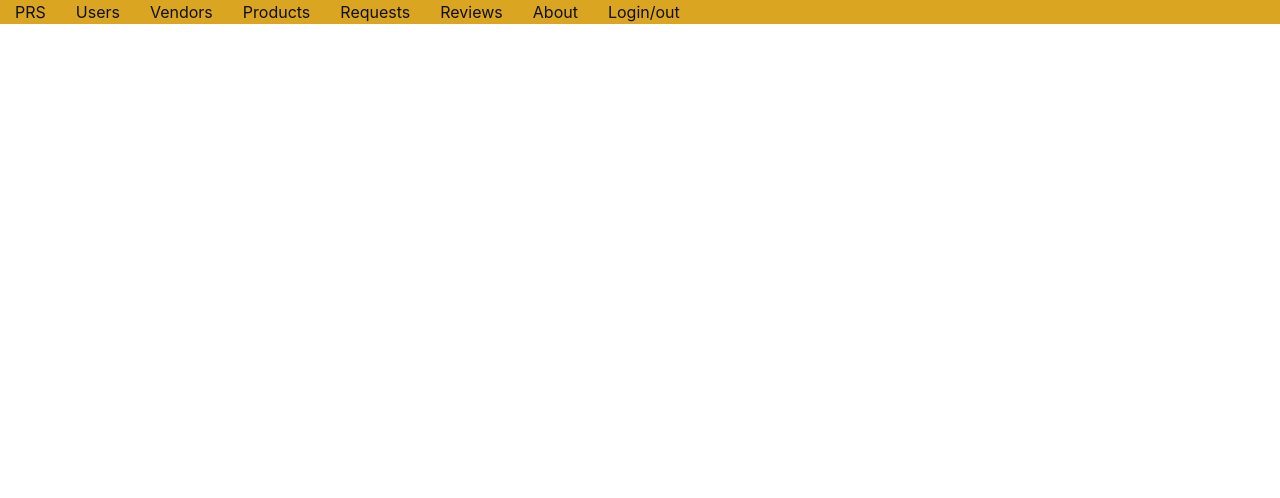
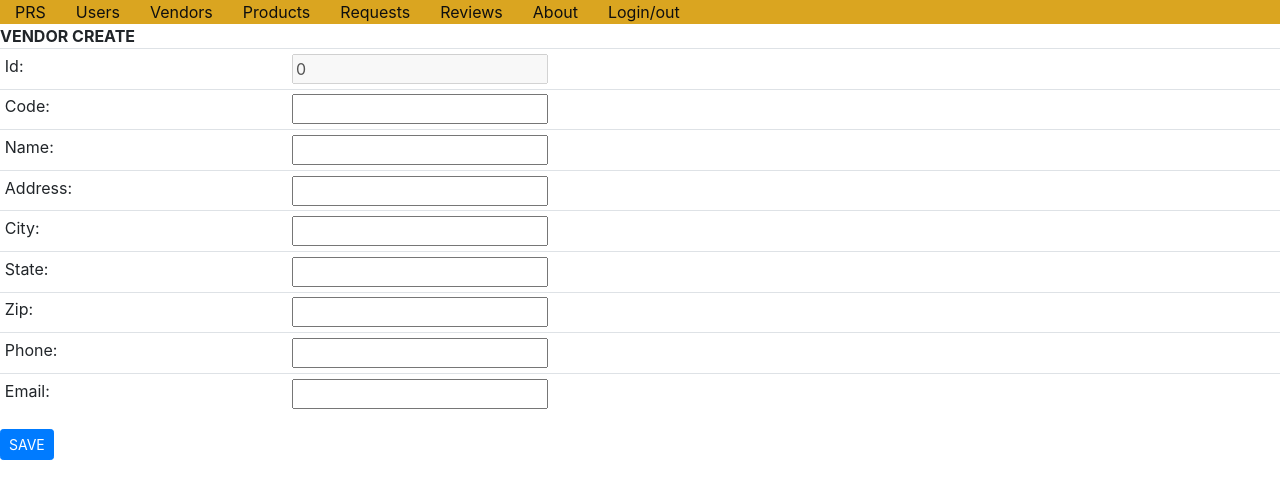
Before and after one commit to tsegaylf/PRSClientSolution, an Angular app: page /vendors/create in a window 1280 px wide. Shown: the top 498 px of the page. Built offline with nearby package versions, Linux system fonts and the light colour scheme.

Commit message:
vendor create in progress

```diff
--- a/src/app/app-routing.module.ts
+++ b/src/app/app-routing.module.ts
@@ -17,12 +17,12 @@ const routes: Routes = [
 
   {path: 'users/list', component: UserListComponent }, //regular route
   {path: 'users/create', component: UserCreateComponent },
-  {path: 'users/detail/:id', component: UserDetailComponent },
+  {path: 'users/detail/:id', component: UserDetailComponent},
   {path: 'users/edit/:id', component: UserEditComponent },
 
   {path: 'vendors/list', component: VendorListComponent },
   {path: 'vendors/create', component: VendorCreateComponent },
-  {path: 'vendors/detail/:id', component: VendorDetailComponent },
+  {path: 'vendors/detail/:id', component: VendorDetailComponent},
   {path: 'vendors/edit/:id', component: VendorEditComponent },
 
   {path: '**', component: FourOhFourComponent} //anything else
--- a/src/app/prs/vendor/vendor-create/vendor-create.component.html
+++ b/src/app/prs/vendor/vendor-create/vendor-create.component.html
@@ -1 +1,20 @@
 <app-menu></app-menu>
+<div class="component">
+
+  <div class="header">
+    <span class="pagetitle">VENDOR CREATE</span>
+  </div>
+
+    <table class="table table-sm">
+        <tr><td>Id:</td><td><input [(ngModel)]="vendor.id" type="number" disabled></td></tr>
+        <tr><td>Code:</td><td><input [(ngModel)]="vendor.code" type="string"></td></tr>
+        <tr><td>Name:</td><td><input [(ngModel)]="vendor.name" type="string"></td></tr>
+        <tr><td>Address:</td><td><input [(ngModel)]="vendor.address" type="string"></td></tr>
+        <tr><td>City:</td><td><input [(ngModel)]="vendor.city" type="string"></td></tr>
+        <tr><td>State:</td><td><input [(ngModel)]="vendor.state" type="string"></td></tr>
+        <tr><td>Zip:</td><td><input [(ngModel)]="vendor.zip" type="string"></td></tr>
+        <tr><td>Phone:</td><td><input [(ngModel)]="vendor.phone" type="string"></td></tr>
+        <tr><td>Email:</td><td><input [(ngModel)]="vendor.email" type="string"></td></tr>
+    </table>
+    <button (click)="save()" class="btn btn-primary btn-sm">SAVE</button>
+  </div>
--- a/src/app/prs/vendor/vendor-create/vendor-create.component.ts
+++ b/src/app/prs/vendor/vendor-create/vendor-create.component.ts
@@ -1,4 +1,8 @@
 import { Component, OnInit } from '@angular/core';
+import { Router } from '@angular/router';
+
+import { VendorService } from '../vendor.service';
+import { Vendor } from '../vendor.class';
 
 @Component({
   selector: 'app-vendor-create',
@@ -7,7 +11,21 @@ import { Component, OnInit } from '@angular/core';
 })
 export class VendorCreateComponent implements OnInit {
 
-  constructor() { }
+  vendor: Vendor = new Vendor();
+
+  constructor(
+    private router: Router,
+    private vendorsvc: VendorService
+  ) { }
+
+  save(): void{
+    this.vendorsvc.create(this.vendor).subscribe(
+      res => {console.log("Res from vendor create", res);
+      this.router.navigateByUrl('/vendors/list');
+    },
+      err => {console.log(err);}
+    );
+  }
 
   ngOnInit() {
   }
```
